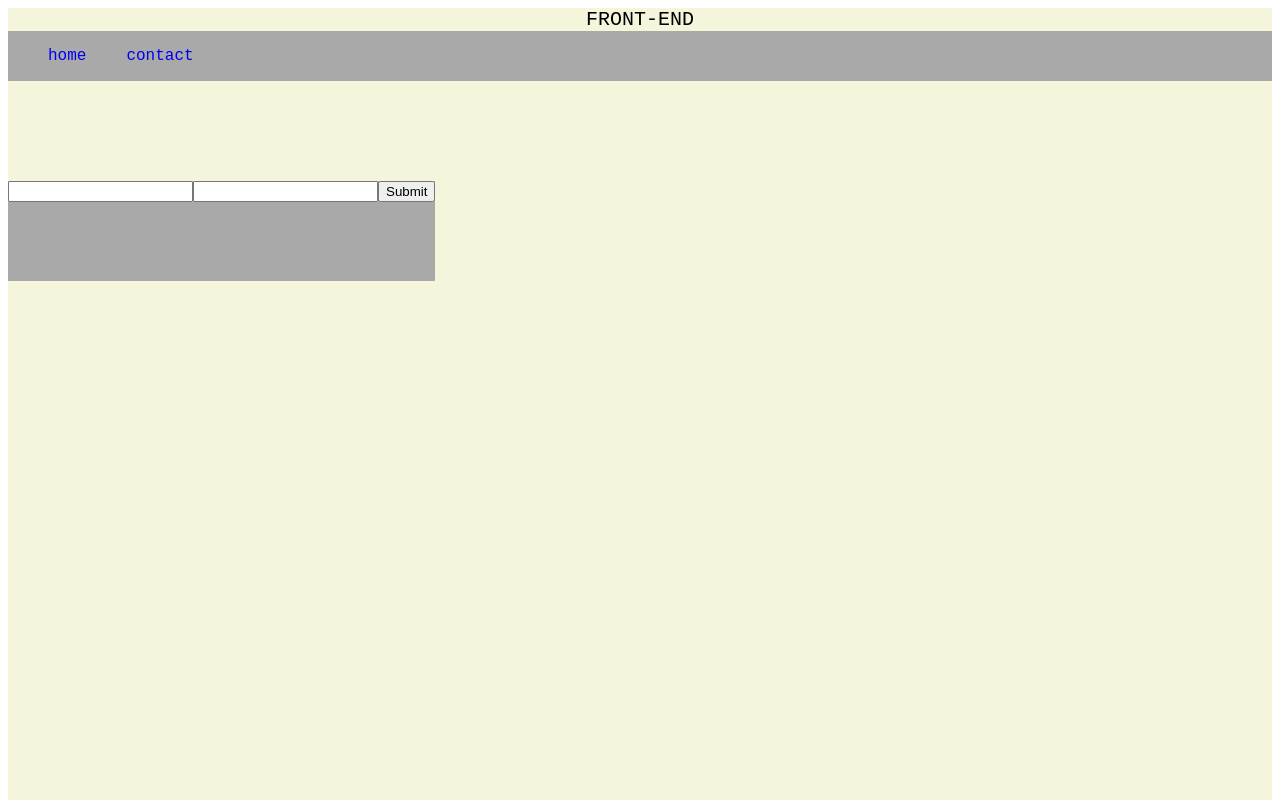
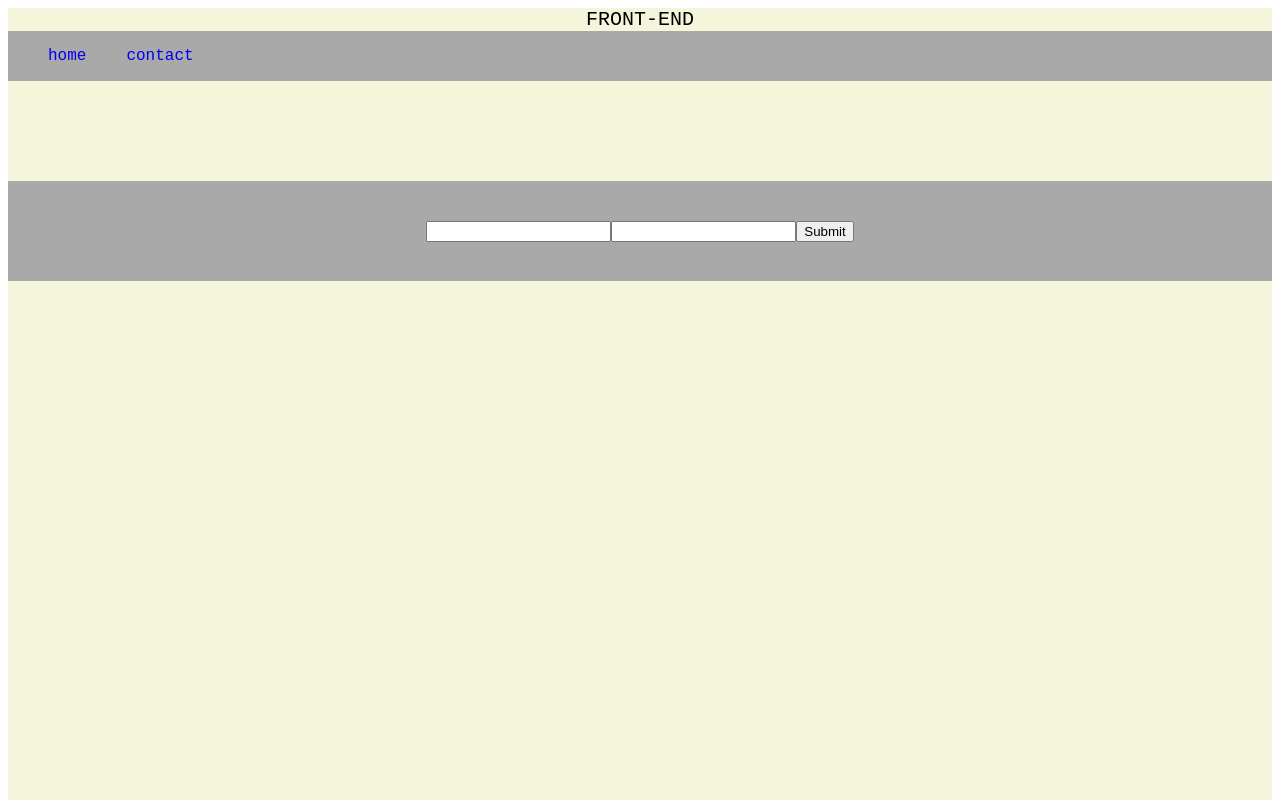
Before and after one commit to nuagedan100/Angular_Ticket_Incident, an Angular app: page / in a window 1280 px wide. Shown: the top 800 px of the page. Built offline with nearby package versions, Linux system fonts and the light colour scheme.

Commit message:
<div> login Css Modif

```diff
--- a/src/app/app.component.css
+++ b/src/app/app.component.css
@@ -40,9 +40,10 @@ a {
 }
 
 .form {
-    margin-top: 100px;
-    display: inline-block;
+    display: flex;
     background-color: darkgray;
     height: 100px;
-    position: absolute;
+    margin-top: 100px;
+    align-items: center;
+    justify-content: center;
 }
--- a/src/app/app.component.ts
+++ b/src/app/app.component.ts
@@ -1,5 +1,4 @@
 import { Component } from '@angular/core';
-import { homedir } from 'os';
 
 @Component({
   selector: 'app-root',
```
